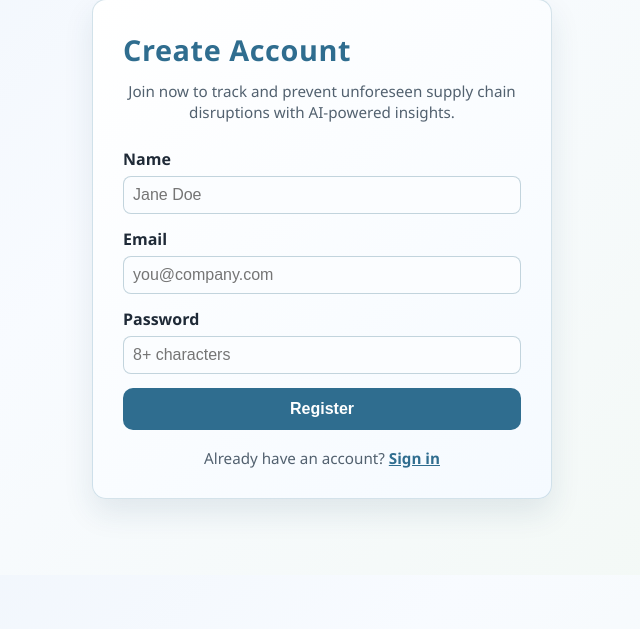
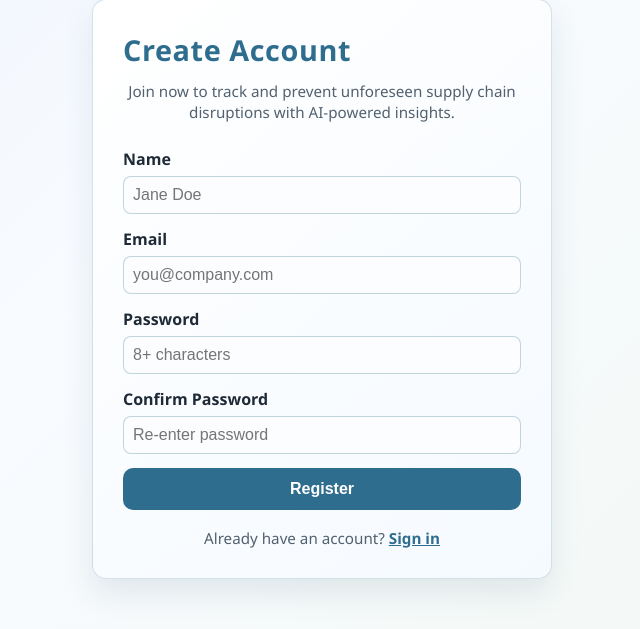
Before and after one commit to Jayabari/AI-Powered-Supply-Chain-Disruption-Prediction-Resilience-Intelligence-Platform, a Flask app: page /register in a window 1280 px wide. Shown: the part 117-746 px from the top of the page, without its empty margins (318-958 px from the left). Run offline with Flask 3, Linux system fonts and the light colour scheme.

Commit message:
addign password confirmation for register page

```diff
--- a/static/styles.css
+++ b/static/styles.css
@@ -124,6 +124,8 @@ nav a:hover {
 .auth-panel p {
   color: var(--muted);
   text-align: center;
+
+
   margin: 18px 0 0;
   font-size: 0.95rem;
 }
--- a/templates/register.html
+++ b/templates/register.html
@@ -21,6 +21,10 @@
       Password
       <input type="password" name="password" minlength="8" required placeholder="8+ characters">
     </label>
+    <label>
+      Confirm Password
+      <input type="password" name="confirm_password" minlength="8" required placeholder="Re-enter password">
+    </label>
 
     <div class="form-action">
       <button type="submit">Register</button>
```
